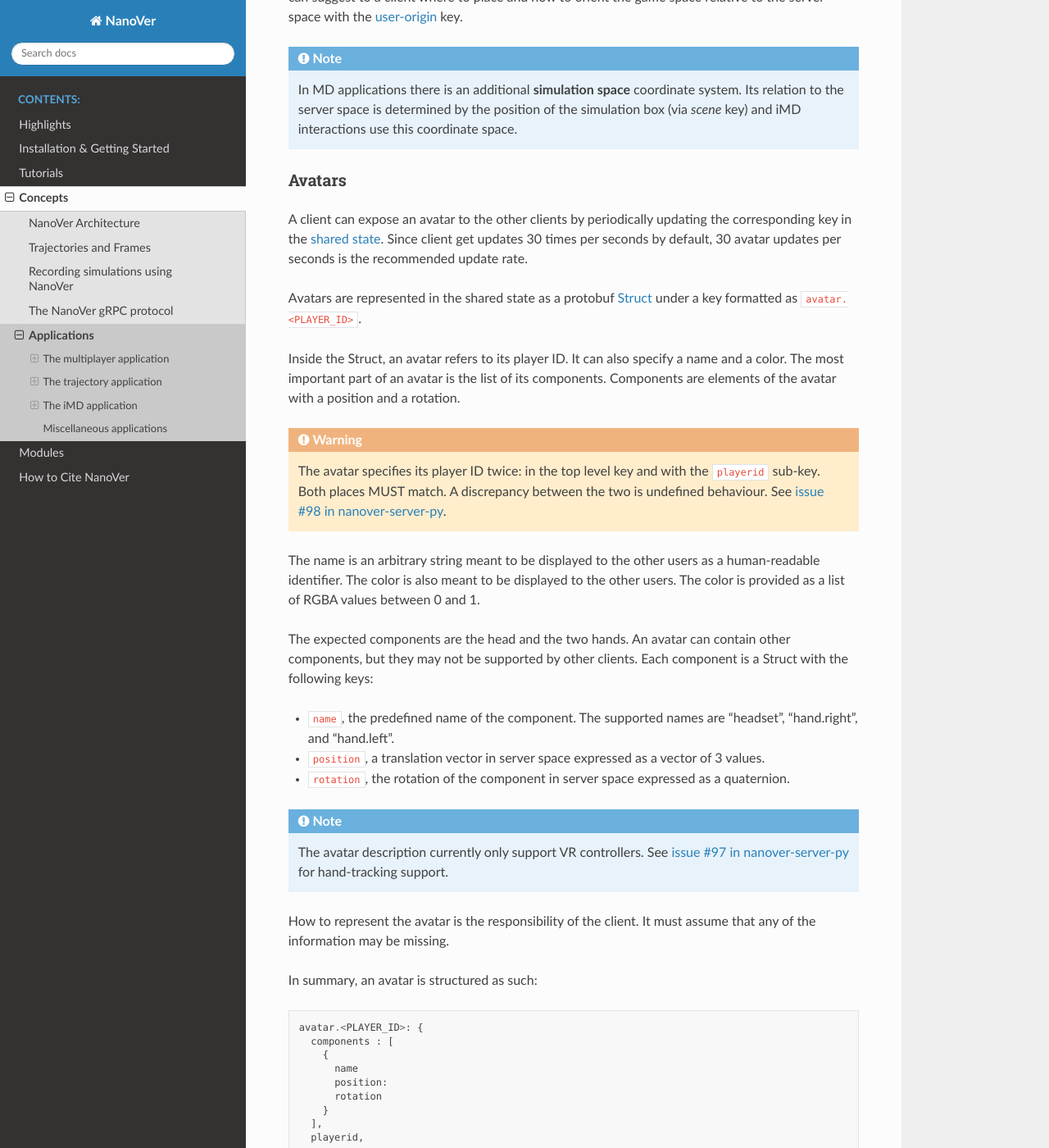
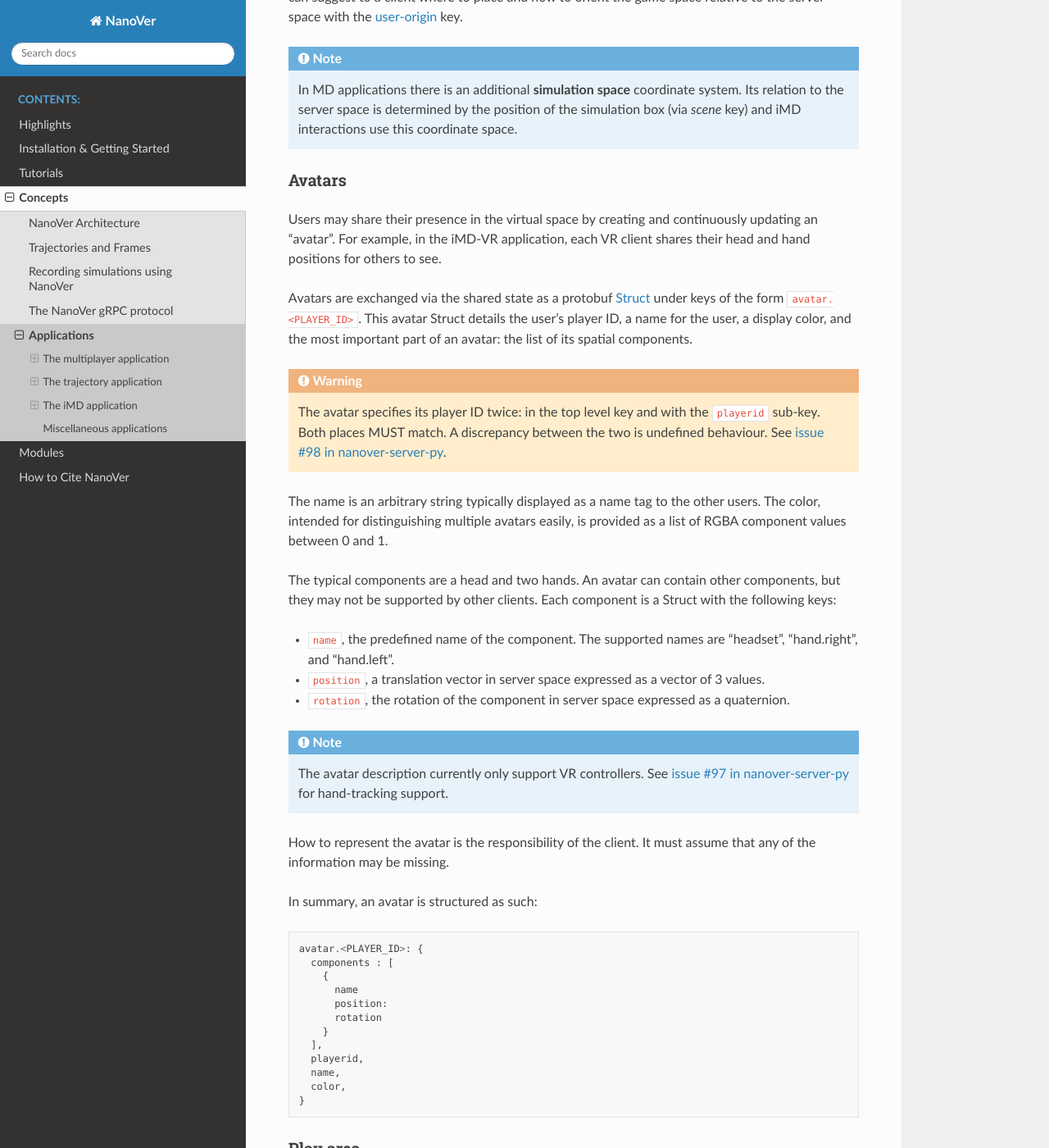
Before and after one commit to IRL2/nanover-docs, a Sphinx documentation site: the page built from source/concepts/applications.rst, in a window 1280 px wide and 1400 px high, scrolled down 1222 px. Shown: the whole window at 82% size. Built offline with Sphinx 7.4.7 and the Read the Docs theme 3.1.0, drawn with Linux system fonts in a browser that asks for light colours; pages that are not in the unit, such as notebooks, are missing from menus; the version number could not be read and is left out.

Commit message:
Simplifying avatars section

```diff
--- a/source/concepts/applications.rst
+++ b/source/concepts/applications.rst
@@ -81,18 +81,15 @@
 Avatars
 ~~~~~~~
 
-A client can expose an avatar to the other clients by periodically updating the
-corresponding key in the :ref:`shared state <state-updates>`. Since client get
-updates 30 times per seconds by default, 30 avatar updates per seconds is the
-recommended update rate.
+Users may share their presence in the virtual space by creating and continuously
+updating an "avatar". For example, in the iMD-VR application, each VR client
+shares their head and hand positions for others to see.
 
-Avatars are represented in the shared state as a protobuf `Struct
+Avatars are exchanged via the shared state as a protobuf `Struct
 <https://developers.google.com/protocol-buffers/docs/reference/google.protobuf#google.protobuf.Struct>`_
-under a key formatted as ``avatar.<PLAYER_ID>``.
-
-Inside the Struct, an avatar refers to its player ID. It can also specify a
-name and a color. The most important part of an avatar is the list of its
-components. Components are elements of the avatar with a position and a rotation.
+under keys of the form ``avatar.<PLAYER_ID>``. This avatar Struct details the
+user's player ID, a name for the user, a display color, and the most important
+part of an avatar: the list of its spatial components.
 
 .. warning::
 
@@ -101,13 +98,13 @@
    is undefined behaviour. See `issue #98 in nanover-server-py
    <https://github.com/IRL2/nanover-server-py/issues/98>`_.
 
-The name is an arbitrary string meant to be displayed to the other users as a
-human-readable identifier. The color is also meant to be displayed to the other
-users. The color is provided as a list of RGBA values between 0 and 1.
+The name is an arbitrary string typically displayed as a name tag to the other
+users. The color, intended for distinguishing multiple avatars easily, is provided
+as a list of RGBA component values between 0 and 1.
 
-The expected components are the head and the two hands. An avatar can contain
-other components, but they may not be supported by other clients. Each
-component is a Struct with the following keys:
+The typical components are a head and two hands. An avatar can contain other
+components, but they may not be supported by other clients. Each component is
+a Struct with the following keys:
 
 * ``name``, the predefined name of the component. The supported names are
   "headset", "hand.right", and "hand.left".
```
